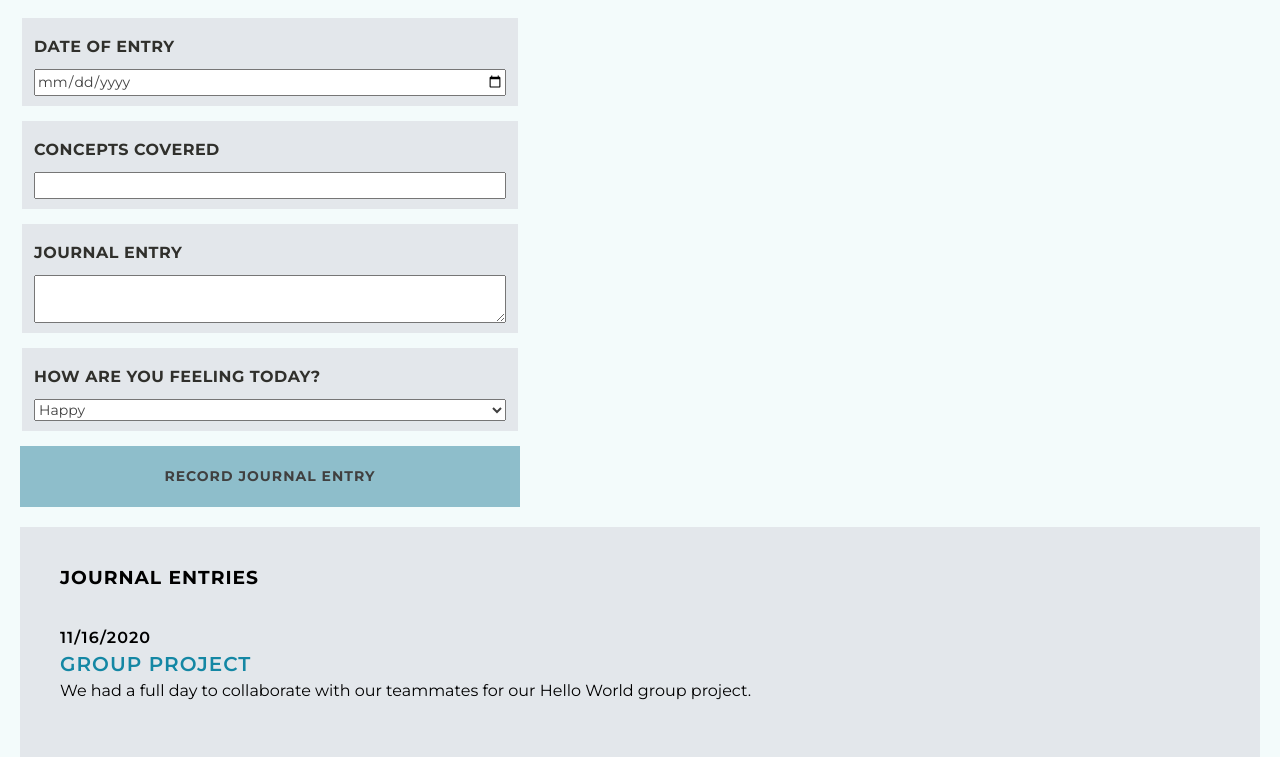
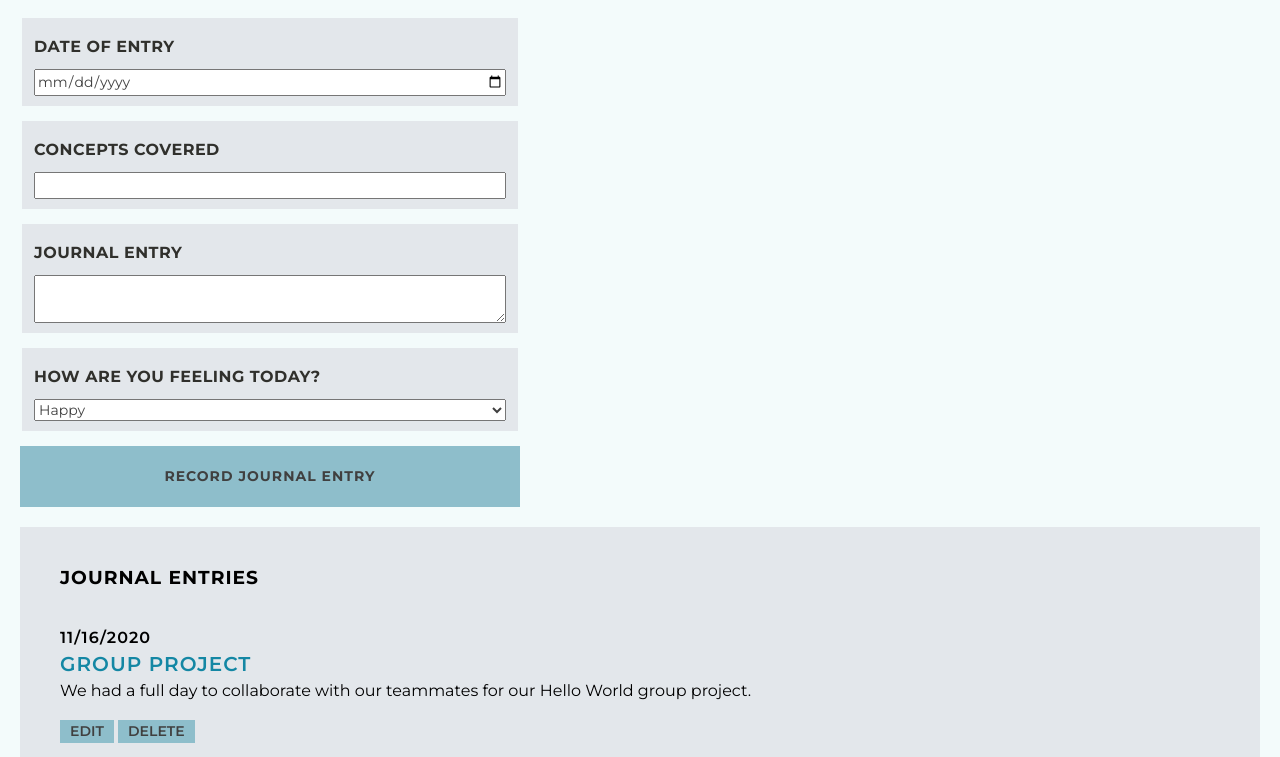
Before and after one commit to rickiele/daily_journal, a plain HTML site: page index.html in a window 1280 px wide. Shown: the part 143-900 px from the top of the page. Drawn offline with Linux system fonts and the light colour scheme.

Commit message:
added edit and delete buttons

```diff
--- a/scripts/journalEntry.js
+++ b/scripts/journalEntry.js
@@ -5,9 +5,15 @@
 export const JournalEntryComponent = (entry) => {
     return `
         <section id="entry--${entry.id}" class="journalEntry">
-        <div class="entry__journalDate"> ${entry.date}</div>
-        <div class="entry__journalConcept"> ${entry.concept}</div>
-        <div class="entry__journalText"> ${entry.entry}</div>
+
+            <div class="entry__journalDate"> ${entry.date}</div>
+            <div class="entry__journalConcept"> ${entry.concept}</div>
+            <div class="entry__journalText"> ${entry.entry}</div>
+
+            <div class="entry__buttonDiv">
+                <button class="entry__editButton">Edit</button>
+                <button class="entry__deleteButton">Delete</button>
+             </div>
         </section>
     `
 }
--- a/styles/main.css
+++ b/styles/main.css
@@ -103,6 +103,35 @@ h2 {
 	padding-left: 20px;
 }
 
+.entry__buttonDiv {
+	margin-top: 20px;
+}
+.entry__editButton {
+	background-color: #8EBECB;
+	border-style: none;
+	font-weight: 600;
+	padding-left: 10px;
+	padding-right: 10px;
+	text-transform: uppercase;
+}
+
+.entry__editButton:hover  {
+	background-color: #EE8C68;
+}
+
+.entry__deleteButton:hover  {
+	background-color: #EE8C68;
+}
+
+
+.entry__deleteButton {
+	background-color: #8EBECB;
+	border-style: none;
+	font-weight: 600;
+	padding-left: 10px;
+	padding-right: 10px;
+	text-transform: uppercase;
+}
 .entry__journalDate {
 	font-weight: 600;
 	letter-spacing: 1px;
@@ -135,6 +164,8 @@ h2 {
 	background-color: #EE8C68;
 	border-style: none;
 }
+
+
 /* Footer */
 footer {
 	background-color: #8EBECB;
```
